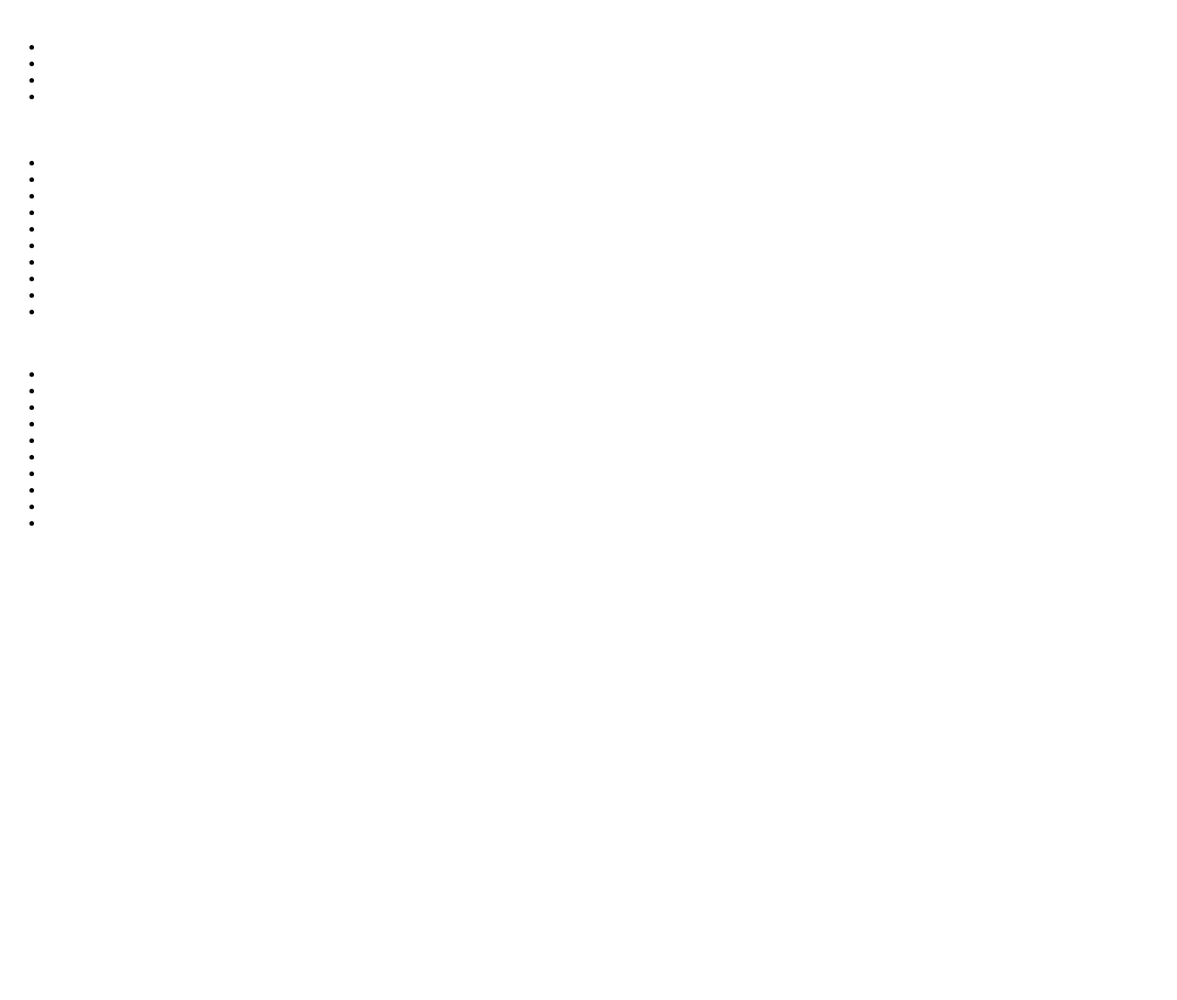
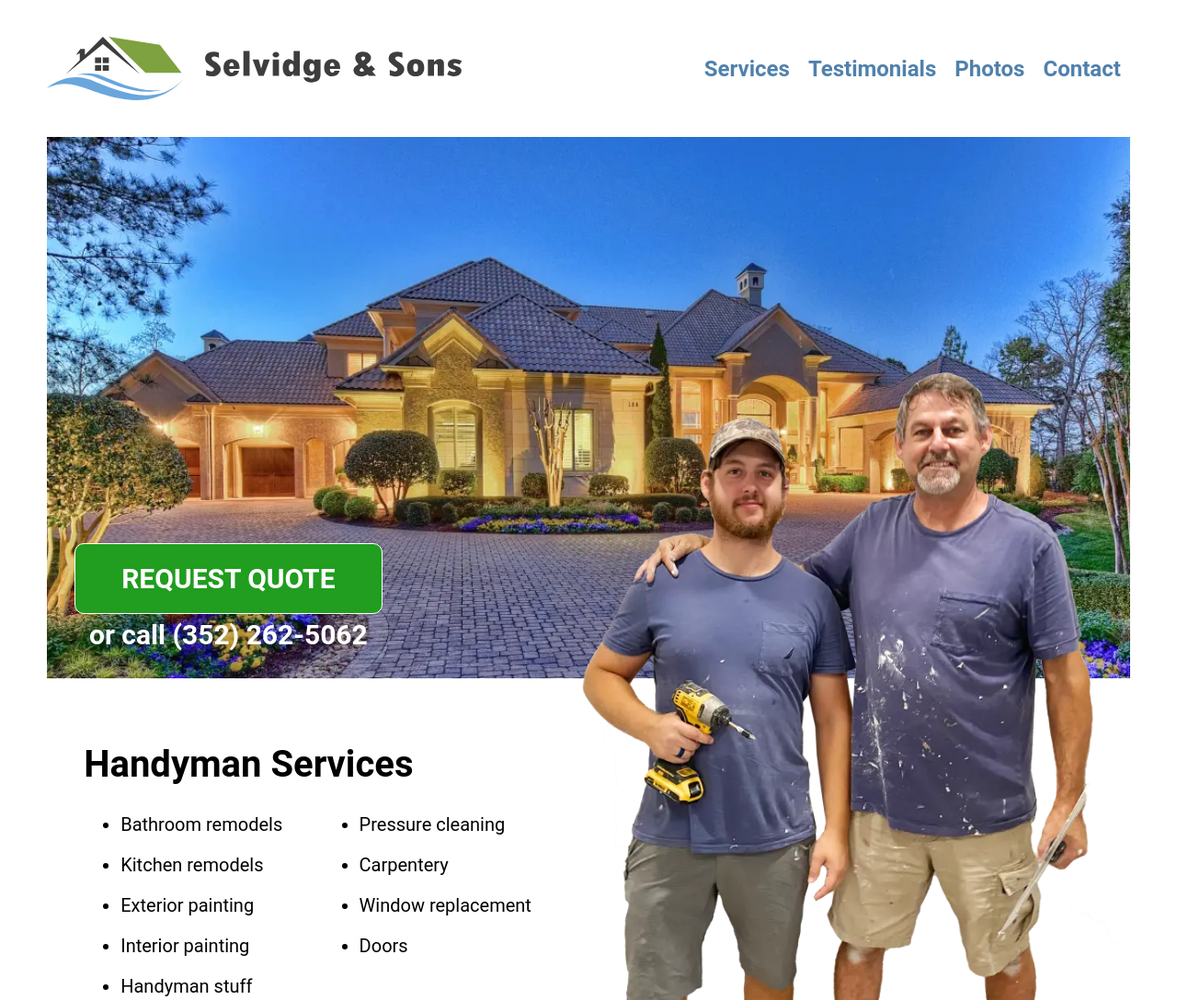
Before and after one commit to mherchel/selvidge, a plain HTML site: page index.html in a window 1280 px wide. Shown: the top 1088 px of the page at 92% size. Before the commit the page ends 800 px from the top, so only its background shows below. Drawn offline with Linux system fonts and the light colour scheme.

Commit message:
first work.

```diff
--- /dev/null
+++ b/css/fonts.css
@@ -0,0 +1,23 @@
+@font-face {
+  font-family: 'Roboto';
+  font-style: normal;
+  font-weight: 400;
+  src: local(''),
+       url('/fonts/roboto-v27-latin-regular.woff2') format('woff2');
+}
+
+@font-face {
+  font-family: 'Roboto';
+  font-style: normal;
+  font-weight: 700;
+  src: local(''),
+       url('/fonts/roboto-v27-latin-700.woff2') format('woff2');
+}
+
+@font-face {
+  font-family: 'Roboto';
+  font-style: normal;
+  font-weight: 900;
+  src: local(''),
+       url('/fonts/roboto-v27-latin-900.woff2') format('woff2');
+}
--- a/css/global.css
+++ b/css/global.css
@@ -0,0 +1,25 @@
+*, *:before, *:after {
+  box-sizing: border-box;
+}
+
+body {
+  margin: 0;
+  font-family: 'Roboto', -apple-system, BlinkMacSystemFont, Tahoma, sans‑serif;
+}
+
+img {
+  display: block;
+  max-width: 100%;
+}
+
+input,
+textarea {
+  max-width: 100%;
+}
+
+h2 {
+  margin: var(--sp3) 0;
+  font-size: 40px;
+  font-weight: 700;
+  color: black;
+}
--- /dev/null
+++ b/css/layout.css
@@ -0,0 +1,5 @@
+.container {
+  width: 92%;
+  max-width: 1270px;
+  margin: 0 auto;
+}
--- a/css/site-header.css
+++ b/css/site-header.css
@@ -0,0 +1,9 @@
+.site-header {
+  display: flex;
+  align-items: center;
+  padding: var(--sp4) 0;
+}
+
+.site-header__logo {
+
+}
--- a/css/site-hero.css
+++ b/css/site-hero.css
@@ -0,0 +1,45 @@
+.site-hero {
+  position: relative; /* anchor hero image. */
+  height: 500px;
+}
+
+@supports (aspect-ratio: 2 / 1) {
+  .site-hero {
+    height: revert;
+    aspect-ratio: 2 / 1;
+  }
+}
+
+.site-hero__img {
+  position: absolute;
+  left: 0;
+  top: 0;
+  width: 100%;
+  height: 100%;
+  object-fit: cover;
+}
+
+.site-hero__cta {
+  position: absolute;
+  bottom: var(--sp3);
+  left: var(--sp3);
+  text-align: center;
+  color: white;
+  font-weight: 700;
+  font-size: 30px;
+}
+
+.site-hero__cta-link {
+  display: block;
+  margin-bottom: 5px;
+  padding: var(--sp2) var(--sp5);
+  border: solid 1px white;
+  border-radius: 10px;
+  background-color: var(--green-40);
+  text-transform: uppercase;
+  text-decoration: none;
+  color: inherit;
+}
+
+.site-hero__cta-phone {
+}
--- /dev/null
+++ b/css/site-nav.css
@@ -0,0 +1,23 @@
+.site-nav {
+  margin-left: auto;
+}
+
+.site-nav__menu {
+  display: flex;
+  margin: 0;
+  padding: 0;
+  list-style: none;
+}
+
+.site-nav__menu-item {
+
+}
+
+.site-nav__menu-link {
+  display: block;
+  padding: var(--sp);
+  color: var(--blue-50);
+  text-decoration: none;
+  font-weight: 700;
+  font-size: 24px;
+}
--- a/css/site-services.css
+++ b/css/site-services.css
@@ -0,0 +1,19 @@
+.site-services {
+ padding: var(--sp4);
+}
+
+.site-services__header {
+
+}
+
+.site-services_list {
+  width: 50%;
+  margin-right: auto;
+  font-size: 20px;
+  column-width: 200px;
+  column-gap: var(--sp);
+}
+
+.site-services__list-item {
+  margin: 0 0 var(--sp2);
+}
--- a/css/site-testimonials.css
+++ b/css/site-testimonials.css
@@ -0,0 +1,15 @@
+.site-testimonials {
+  min-height: 200px;
+  background-color: var(--blue-70);
+}
+
+.site-testimonials__container {
+  position: relative;
+}
+
+.site-testimonials__face-photo {
+  position: absolute;
+  bottom: 100%;
+  right: var(--sp);
+  width: 50%;
+}
--- /dev/null
+++ b/css/variables.css
@@ -0,0 +1,12 @@
+:root {
+  --sp: 10px;
+  --sp2: 20px;
+  --sp3: 30px;
+  --sp4: 40px;
+  --sp5: 50px;
+
+
+  --blue-50: #5081AC;
+  --blue-70: #69A6DC;
+  --green-40: #219D1F;
+}
--- a/index.html
+++ b/index.html
@@ -5,49 +5,56 @@
   <meta http-equiv="X-UA-Compatible" content="IE=edge">
   <meta name="viewport" content="width=device-width, initial-scale=1.0">
   <title>Selvidge & Sons Handyman Services Gainesville, FL</title>
+  <link rel="stylesheet" href="/css/variables.css">
   <link rel="stylesheet" href="/css/global.css">
+  <link rel="stylesheet" href="/css/layout.css">
   <link rel="stylesheet" href="/css/site-header.css">
+  <link rel="stylesheet" href="/css/site-nav.css">
   <link rel="stylesheet" href="/css/site-hero.css">
   <link rel="stylesheet" href="/css/site-photos.css">
   <link rel="stylesheet" href="/css/site-services.css">
   <link rel="stylesheet" href="/css/site-testimonials.css">
+  <link rel="preload" href="/fonts/roboto-v27-latin-regular.woff2" as="font" type="font/woff2" crossorigin>
+  <link rel="preload" href="/fonts/roboto-v27-latin-700.woff2" as="font" type="font/woff2" crossorigin>
+  <link rel="preload" href="/fonts/roboto-v27-latin-900.woff2" as="font" type="font/woff2" crossorigin>
 </head>
 <body>
-<header class="site-header">
-  <img src="" alt="" class="logo">
+<header class="site-header container">
+  <img src="/img/logo.svg" alt="Logo" class="site-header__logo">
   <nav class="site-nav">
     <ul class="site-nav__menu">
-      <li class="site-nav__menu-item"><a href="" class="site-nav__menu-link"></a></li>
-      <li class="site-nav__menu-item"><a href="" class="site-nav__menu-link"></a></li>
-      <li class="site-nav__menu-item"><a href="" class="site-nav__menu-link"></a></li>
-      <li class="site-nav__menu-item"><a href="" class="site-nav__menu-link"></a></li>
+      <li class="site-nav__menu-item"><a href="" class="site-nav__menu-link">Services</a></li>
+      <li class="site-nav__menu-item"><a href="" class="site-nav__menu-link">Testimonials</a></li>
+      <li class="site-nav__menu-item"><a href="" class="site-nav__menu-link">Photos</a></li>
+      <li class="site-nav__menu-item"><a href="" class="site-nav__menu-link">Contact</a></li>
     </ul>
   </nav>
 </header>
-<section class="site-hero">
-  <img src="" alt="" class="site-hero__img">
+<section class="site-hero container">
+  <img src="/img/hero.webp" alt="Outside of a beautiful house lit up at night" class="site-hero__img">
   <div class="site-hero__cta">
-    <a href="" class="site-hero__cta-link"></a>
-    <span class="site-hero__cta-phone"></span>
+    <a href="" class="site-hero__cta-link">Request Quote</a>
+    <div class="site-hero__cta-phone">or call (352) 262-5062</div>
   </div>
 </section>
-<section class="site-services">
-  <h2 class="site-services__header"></h2>
+<section class="site-services container">
+  <h2 class="site-services__header">Handyman Services</h2>
   <ul class="site-services_list">
-    <li class="site-services__list-item"></li>
-    <li class="site-services__list-item"></li>
-    <li class="site-services__list-item"></li>
-    <li class="site-services__list-item"></li>
-    <li class="site-services__list-item"></li>
-    <li class="site-services__list-item"></li>
-    <li class="site-services__list-item"></li>
-    <li class="site-services__list-item"></li>
-    <li class="site-services__list-item"></li>
-    <li class="site-services__list-item"></li>
+    <li class="site-services__list-item">Bathroom remodels</li>
+    <li class="site-services__list-item">Kitchen remodels</li>
+    <li class="site-services__list-item">Exterior painting</li>
+    <li class="site-services__list-item">Interior painting</li>
+    <li class="site-services__list-item">Handyman stuff</li>
+    <li class="site-services__list-item">Pressure cleaning</li>
+    <li class="site-services__list-item">Carpentery</li>
+    <li class="site-services__list-item">Window replacement</li>
+    <li class="site-services__list-item">Doors</li>
   </ul>
 </section>
 <section class="site-testimonials">
-  <img src="" alt="" class="site-testimonials__face-photo">
+  <div class="site-testimonials__container container">
+    <img src="/img/faces.webp" alt="Jeremy and Doug smiling wearing shirts that are dirty with drywall dust and holding tools" class="site-testimonials__face-photo">
+  </div>
 </section>
 <section class="site-photos">
   <ul class="site-photos__list">
```
Also changed, not shown: fonts/roboto-v27-latin-700.woff2 (added), fonts/roboto-v27-latin-900.woff2 (added), fonts/roboto-v27-latin-regular.woff2 (added), img/faces.webp (added), img/hero.webp (added), img/logo.svg (added).
